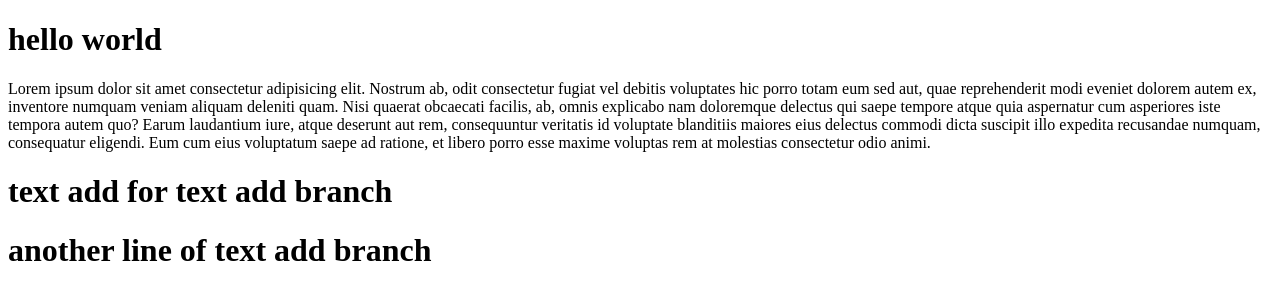
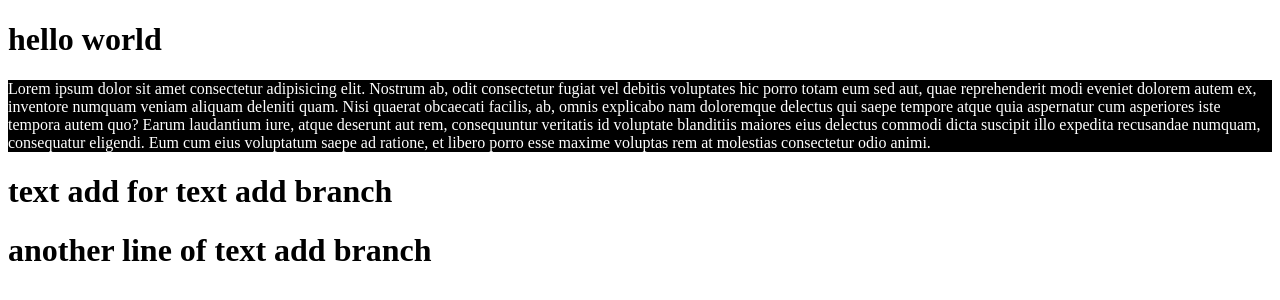
Before and after one commit to nayan-islam/git, a plain HTML site: page index.html in a window 1280 px wide. Drawn offline with Linux system fonts and the light colour scheme.

Commit message:
p tag css add boss

```diff
--- a/style.css
+++ b/style.css
@@ -4,3 +4,7 @@
   height: 100px;
   color: red;
 }
+p{
+  background: #000;
+  color: white;
+}
```
